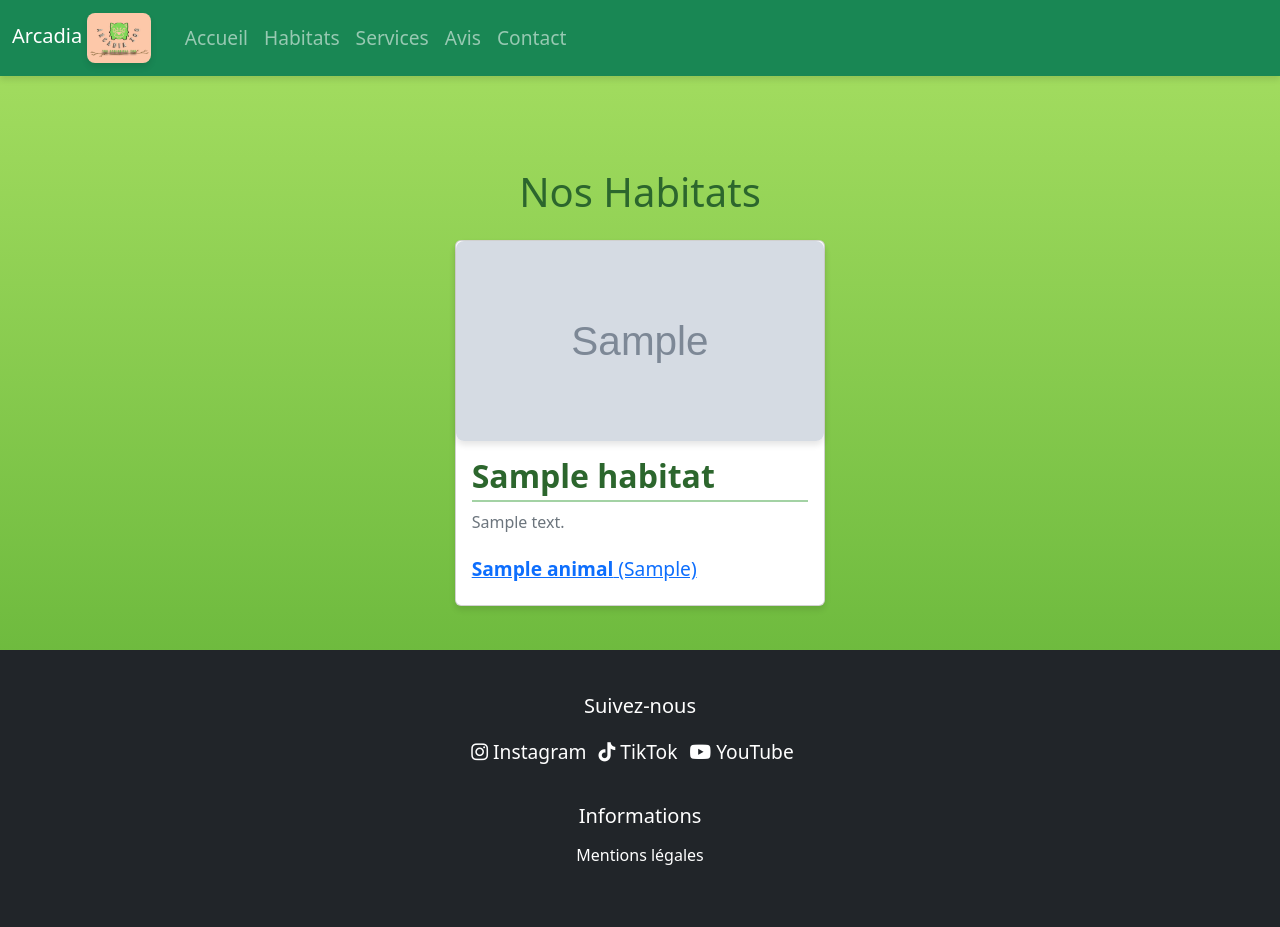
After one commit to EKreir/dossierProjet, a PHP site: page /habitats in a window 1280 px wide. The commit adds this page. Run offline with PHP 8.4, Linux system fonts and the light colour scheme; tables that the repository leaves empty or names only in its code hold one stand-in row (values such as "Sample post"); grey boxes marked "Sample" are stand-in pictures.

Commit message:
add and update habitats side and habitat and animal model

```diff
--- a/controllers/PublicController.php
+++ b/controllers/PublicController.php
@@ -2,18 +2,25 @@
 
 class PublicController {
     public function home() {
-        // Récupération des horaires d'ouverture
         $openingHoursController = new OpeningHoursController();
         $hours = $openingHoursController->getPublicHours();
-
-        // Charger la vue pour l'accueil
         require_once __DIR__ . '/../views/home.php';
     }
 
     public function services() {
         $serviceModel = new Service();
-        $services = $serviceModel->getAllServices(); // Récupérer tous les services
-        // Afficher la page des services avec les données
+        $services = $serviceModel->getAllServices();
         require_once __DIR__ . '/../views/services.php';
     }
+
+    public function showHabitats() {
+    $habitatModel = new Habitat();
+    $animalModel = new Animal();
+    $habitats = $habitatModel->getAllHabitats();
+    foreach ($habitats as &$habitat) {
+        $habitat['animals'] = $animalModel->getAnimalsByHabitat($habitat['id']);
+    }
+    require_once __DIR__ . '/../views/habitats.php';
 }
+
+}
--- a/models/Animal.php
+++ b/models/Animal.php
@@ -108,4 +108,18 @@ class Animal {
             return [];
         }
     }
+
+    // Récupérer les animaux par habitat
+    public function getAnimalsByHabitat($habitatId) {
+        try {
+            $query = "SELECT * FROM animals WHERE habitat_id = :habitat_id";
+            $stmt = $this->conn->prepare($query);
+            $stmt->bindParam(':habitat_id', $habitatId);
+            $stmt->execute();
+            return $stmt->fetchAll(PDO::FETCH_ASSOC);
+        } catch (Exception $e) {
+            echo "Erreur lors de la récupération des animaux par habitat : " . $e->getMessage();
+            return [];
+        }
+    }
 }
--- a/public/css/style.css
+++ b/public/css/style.css
@@ -113,6 +113,26 @@ section {
     color: #3c403d !important;
 }
 
+.card {
+    border-radius: 10px;
+    box-shadow: 0 4px 6px rgba(0, 0, 0, 0.1);
+}
+
+.card-img-top {
+    border-top-left-radius: 10px;
+    border-top-right-radius: 10px;
+}
+
+.card-title {
+    font-size: 1.25rem;
+    font-weight: bold;
+}
+
+.card-text {
+    color: #6c757d;
+}
+
+
 /* Buttons (if needed in the future) */
 button {
     background-color: #2c662d; /* Vert forêt */
--- a/public/index.php
+++ b/public/index.php
@@ -269,10 +269,14 @@ $router->add('/home', function() {
 // Route pour la page des services
 $router->add('/services', function() {
     $publicController = new PublicController();
-    $publicController->services(); // Appel de la méthode services
+    $publicController->services();
 });
 
-
+// Route pour la page des habitats
+$router->add('/habitats', function() {
+    $publicController = new PublicController();
+    $publicController->showHabitats();
+});
 
 // Dispatcher la requête
 $requestPath = parse_url($_SERVER['REQUEST_URI'], PHP_URL_PATH);
--- /dev/null
+++ b/views/habitats.php
@@ -0,0 +1,35 @@
+<?php include 'template/clientHeader.php'; ?>
+<?php include 'template/clientNavbar.php'; ?>
+
+<div class="container mt-5">
+    <h1 class="text-center my-4">Nos Habitats</h1>
+    <div class="row">
+        <?php foreach ($habitats as $habitat): ?>
+            <div class="col-md-4 mb-4">
+                <div class="card h-100">
+                    <img class="card-img-top" src="<?= htmlspecialchars($habitat['images']) ?>" alt="Image de <?= htmlspecialchars($habitat['name']) ?>" style="height: 200px; object-fit: cover;">
+                    <div class="card-body">
+                        <h2 class="card-title"><?= htmlspecialchars($habitat['name']) ?></h2>
+                        <p class="card-text"><?= htmlspecialchars($habitat['description']) ?></p>
+
+                        <!-- Liste des animaux -->
+                        <?php if (!empty($habitat['animals'])): ?>
+                            <ul class="list-group list-group-flush">
+                                <?php foreach ($habitat['animals'] as $animal): ?>
+                                    <li class="list-group-item">
+                                        <a href="#"><strong><?= htmlspecialchars($animal['name']) ?></strong> (<?= htmlspecialchars($animal['breed']) ?>)
+                                        </a>
+                                    </li>
+                                <?php endforeach; ?>
+                            </ul>
+                        <?php else: ?>
+                            <p class="text-muted mt-3">Aucun animal dans cet habitat.</p>
+                        <?php endif; ?>
+                    </div>
+                </div>
+            </div>
+        <?php endforeach; ?>
+    </div>
+</div>
+
+<?php include 'template/clientFooter.php'; ?>
--- a/views/template/clientNavbar.php
+++ b/views/template/clientNavbar.php
@@ -13,7 +13,7 @@
                     <a class="nav-link" aria-current="page" href="/home">Accueil</a>
                 </li>
                 <li class="nav-item">
-                    <a class="nav-link" href="#habitats">Habitats</a>
+                    <a class="nav-link" href="/habitats">Habitats</a>
                 </li>
                 <li class="nav-item">
                     <a class="nav-link" href="/services">Services</a>
```
